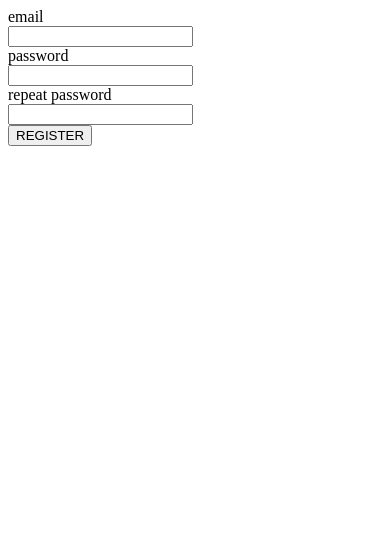
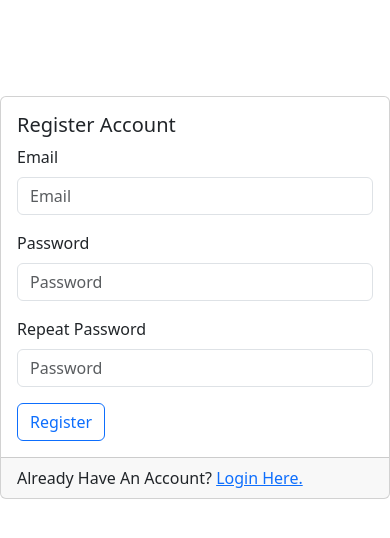
Before and after one commit to Pannayaka/php-leaning-101, a PHP site: page /register.php in a window 390 px wide. Shown: the top 538 px of the page. Run offline with PHP 8.4, Linux system fonts and the light colour scheme.

Commit message:
Major Updates To Register
Made some Buff for the Login And Register Page and enhanced the Response time

```diff
--- a/login.php
+++ b/login.php
@@ -74,7 +74,9 @@ if (isset($_POST['email']) || isset($_POST['password'])) {
 				</form>
 	  		</div>
 	  		<div class="card-footer">
+	  			<a href="register.php">
 			   Register
+				</a>
 			</div>
 		</div>
 	</div>
--- a/register.php
+++ b/register.php
@@ -10,7 +10,7 @@ if(isset($_SESSION['login'])){
 if (isset($_POST['email']) || isset($_POST['password'])) {
 	$email = $_POST['email'];
 	$password = $_POST['password'];
-	$repeatpassword = $_POST['password2'];
+	$repeatpassword = $_POST['passwordrepeat'];
 	if ($repeatpassword != $password){
 		echo "Password tidak sama";
 		exit();
@@ -19,36 +19,79 @@ if (isset($_POST['email']) || isset($_POST['password'])) {
 		echo "Password Harus 8 Karakter atau Lebih";
 		exit();
 	}
+	$selectUser = mysqli_query($db, "SELECT count(*) AS 'jumlah' FROM users WHERE email='$email'");
+	$getUser = mysqli_fetch_array($selectUser);
+	if ($getUser['jumlah'] > 0) {
+		$_SESSION['verif'] = "Email Sudah Terdaftar";
+		header('Location:register.php');
+		exit();
+	}
 
 	$password = password_hash($password, PASSWORD_DEFAULT);
 
 	$inputUser = mysqli_query($db, "INSERT INTO users (email, password, input_date) VALUES ('$email','$password', NOW())");
+	if ($inputUser == true) {
+		header('Location:register.php');
 		exit();
+	}
 
 }
  ?>
 
- <!DOCTYPE html>
- <html>
+ <!doctype html>
+<html lang="en">
   <head>
     <meta charset="utf-8">
     <meta name="viewport" content="width=device-width, initial-scale=1">
- 	<title> Register</title>
+    <title>Register Page</title>
+    <link href="https://cdn.jsdelivr.net/npm/bootstrap@5.3.2/dist/css/bootstrap.min.css" rel="stylesheet" integrity="sha384-T3c6CoIi6uLrA9TneNEoa7RxnatzjcDSCmG1MXxSR1GAsXEV/Dwwykc2MPK8M2HN" crossorigin="anonymous">
   </head>
   <body>
+    <div class="row justify-content-center mt-5">
+    	<div class="col-md-3 mt-5">
+    		<div class="card">
+	  		<div class="card-body">
+	    		<h5 class="card-title">Register Account</h5>
+	    		<?php if (@$_SESSION['verif']): ?>
+	    			<div class="alert alert-danger alert-dismissible fade show" role="alert">
+  						<?php echo $_SESSION['verif'] ?>
+  						<button type="button" class="btn-close" data-bs-dismiss="alert" aria-label="Close"></button>
+					</div>
+	    		<?php endif ?>
+		    		<form action="" method="POST">
+					<div class="mb-3">
+		  				<label for="formGroupExampleInput" class="form-label">Email</label>
+		  				<input type="text" class="form-control" id="formGroupExampleInput" placeholder="Email" name="email">
+					</div>
+					<div class="mb-3">
+		  				<label for="formGroupExampleInput2" class="form-label">Password</label>
+		  				<input type="password" class="form-control" id="formGroupExampleInput2" placeholder="Password"name="password">
+					</div>
+					<div class="mb-3">
+		  				<label for="formGroupExampleInput2" class="form-label">Repeat Password</label>
+		  				<input type="password" class="form-control" id="formGroupExampleInput2" placeholder="Password"name="passwordrepeat">
+					</div>
+					<button type="submit" class="btn btn-outline-primary">Register</button>
+				</form>
+	  		</div>
+	  		<div class="card-footer">
+	  			<h7>
+	  				Already Have An Account?
+	  			</h4>
+	  			<a href="login.php">
+			   Login Here.
+				</a>
+			</div>
+		</div>
+	</div>
+    	</div>
 
- 	<form action="" method="POST">
+    	<?php
 
-	 	<label>email</label> <br>
-	 	<input type="email" name="email"> <br>
-	 	<label>password</label> <br>
-	 	<input type="password" name="password"> <br>
-	 	<label>repeat password</label> <br>
-	 	<input type="password" name="password2"> <br>
+    	unset($_SESSION['verif']);
 
-	 	<button type="submit">REGISTER</button>
+    	?>
 
- 	</form>
-
+    <script src="https://cdn.jsdelivr.net/npm/bootstrap@5.3.2/dist/js/bootstrap.bundle.min.js" integrity="sha384-C6RzsynM9kWDrMNeT87bh95OGNyZPhcTNXj1NW7RuBCsyN/o0jlpcV8Qyq46cDfL" crossorigin="anonymous"></script>
   </body>
 </html>
```
Also changed, not shown: db_belajar (1).sql (added, +69 -0 lines). Lines whose indentation alone changed are shown as unchanged.
